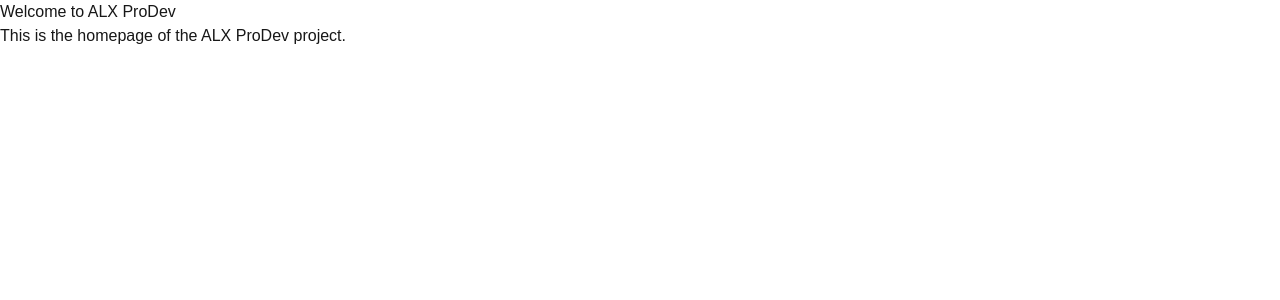
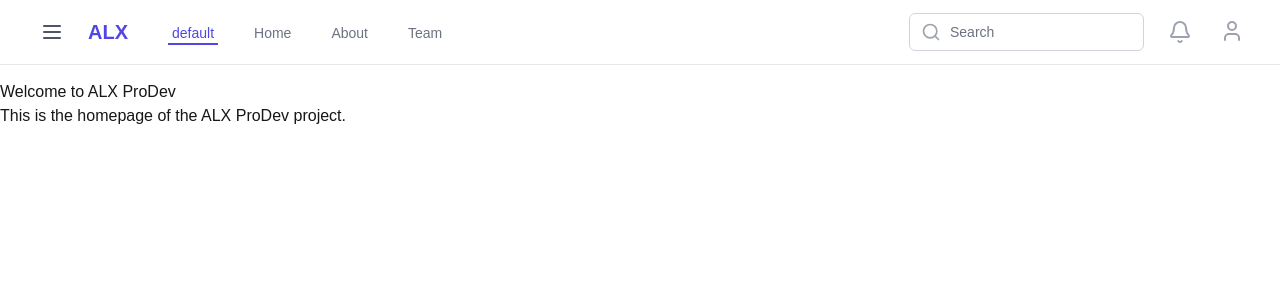
Before and after one commit to Henryno111/alx-project-0x02-setup, a Next.js app in the folder alx-project-0x02/: page / in a window 1280 px wide. Shown: the top 300 px of the page. Built offline with nearby package versions, Linux system fonts and the light colour scheme.

Commit message:
modified header,home and about page

```diff
--- a/alx-project-0x02/components/layout/Header.tsx
+++ b/alx-project-0x02/components/layout/Header.tsx
@@ -2,13 +2,38 @@ import React from 'react';
 import Link from 'next/link';
 import { useRouter } from 'next/router';
 import { Menu, Search, Bell, User } from 'lucide-react';
-
-interface HeaderProps {
-  onMenuClick?: () => void;
-}
+import { NavigationItem, HeaderProps } from '../../interfaces';
 
 const Header: React.FC<HeaderProps> = ({ onMenuClick }) => {
     const router = useRouter();
+
+    // Define navigation items
+    const navigation: NavigationItem[] = [
+      {
+        name: 'default',
+        href: '/',
+      },
+      {
+        name: 'Home',
+        href: '/home',
+      },
+      {
+        name: 'About',
+        href: '/about',
+      },
+      {
+        name: 'Team',
+        href: '/team',
+      }
+    ];
+
+    // Function to check if link is active
+    const isActiveLink = (href: string): boolean => {
+      if (href === '/') {
+        return router.pathname === href;
+      }
+      return router.pathname.startsWith(href);
+    };
 
     return (
         <header className="w-full bg-white border-b border-gray-200 fixed top-0 left-0 right-0 z-50">
@@ -25,41 +50,24 @@ const Header: React.FC<HeaderProps> = ({ onMenuClick }) => {
                 </button>
 
                 <Link href="/" className="ml-4 flex items-center">
-              <span className="text-xl font-bold text-indigo-600">Logo</span>
+                  <span className="text-xl font-bold text-indigo-600">ALX</span>
                 </Link>
 
                 {/* Navigation Links */}
                 <nav className="hidden md:flex space-x-8 ml-10">
+                  {navigation.map((item) => (
                     <Link
-                href="/dashboard"
-                className={`inline-flex items-center px-1 pt-1 text-sm font-medium ${
-                  router.pathname === '/dashboard'
-                    ? 'text-indigo-600 border-b-2 border-indigo-600'
-                    : 'text-gray-500 hover:text-gray-900'
+                      key={item.href}
+                      href={item.href}
+                      className={`inline-flex items-center px-1 pt-1 text-sm font-medium border-b-2 ${
+                        isActiveLink(item.href)
+                          ? 'border-indigo-600 text-indigo-600'
+                          : 'border-transparent text-gray-500 hover:text-gray-900 hover:border-gray-300'
                       }`}
                     >
-                Dashboard
+                      {item.name}
                     </Link>
-              <Link
-                href="/projects"
-                className={`inline-flex items-center px-1 pt-1 text-sm font-medium ${
-                  router.pathname === '/projects'
-                    ? 'text-indigo-600 border-b-2 border-indigo-600'
-                    : 'text-gray-500 hover:text-gray-900'
-                }`}
-              >
-                Projects
-              </Link>
-              <Link
-                href="/team"
-                className={`inline-flex items-center px-1 pt-1 text-sm font-medium ${
-                  router.pathname === '/team'
-                    ? 'text-indigo-600 border-b-2 border-indigo-600'
-                    : 'text-gray-500 hover:text-gray-900'
-                }`}
-              >
-                Team
-              </Link>
+                  ))}
                 </nav>
               </div>
 
--- /dev/null
+++ b/alx-project-0x02/pages/about.tsx
@@ -0,0 +1,15 @@
+import React from 'react'
+import Header from '@/components/layout/Header'
+
+const about = () => {
+  return (
+    <div>
+        <Header />
+        <main className='pt-20'>
+        <h1>About page</h1>
+        </main>
+    </div>
+  )
+}
+
+export default about
--- /dev/null
+++ b/alx-project-0x02/pages/home.tsx
@@ -0,0 +1,16 @@
+import React from 'react'
+import Header from '@/components/layout/Header'
+
+
+const home = () => {
+  return (
+    <div>
+        <Header />
+        <main className='pt-20'>
+        <h1>Home page</h1>
+        </main>
+    </div>
+  )
+}
+
+export default home
--- a/alx-project-0x02/pages/index.tsx
+++ b/alx-project-0x02/pages/index.tsx
@@ -1,21 +1,17 @@
-// import Image from "next/image";
-// import { Geist, Geist_Mono } from "next/font/google";
-
-// const geistSans = Geist({
-//   variable: "--font-geist-sans",
-//   subsets: ["latin"],
-// });
-
-// const geistMono = Geist_Mono({
-//   variable: "--font-geist-mono",
-//   subsets: ["latin"],
-// });
+import React from 'react';
+import { Link } from 'lucide-react';
+import { useRouter } from 'next/router';
+import Header from '../components/layout/Header';
+import Link from 'next/link';
 
 export default function Home() {
   return (
     <div>
+      <Header />
+      <main className='pt-20'>
       <h1>Welcome to ALX ProDev</h1>
       <p>This is the homepage of the ALX ProDev project.</p>
+      </main>
     </div>
   );
 }
```
Also changed, not shown: alx-project-0x02/interfaces/index.ts (+6 -98 lines). Lines whose indentation alone changed are shown as unchanged.
